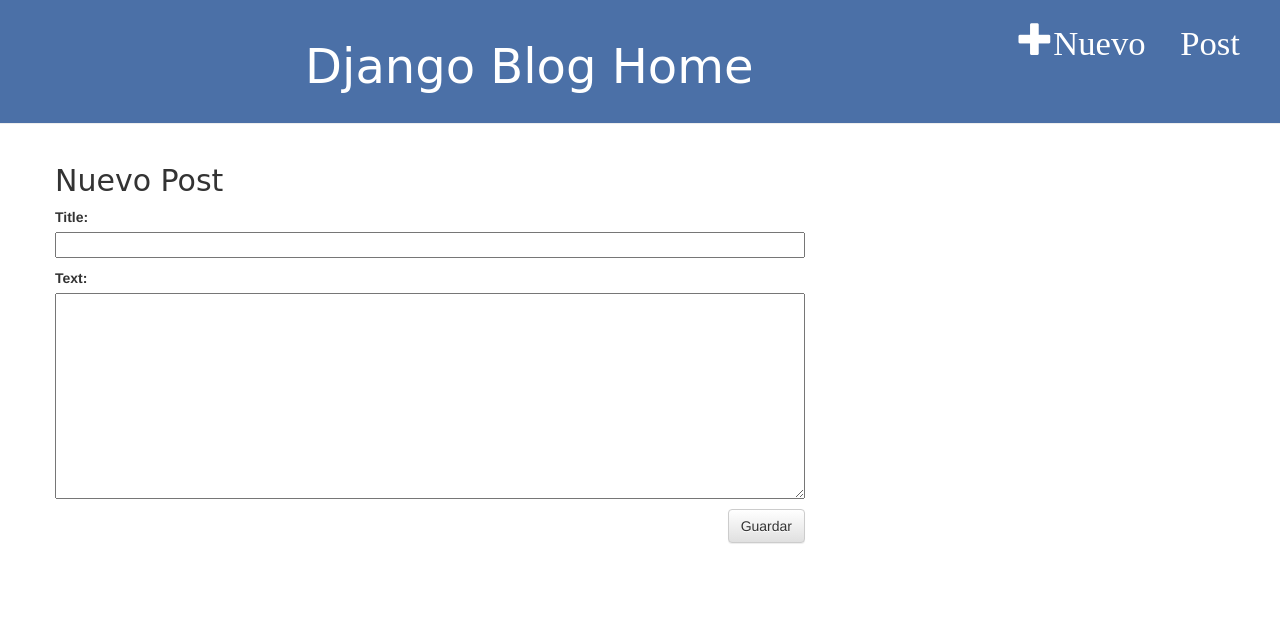
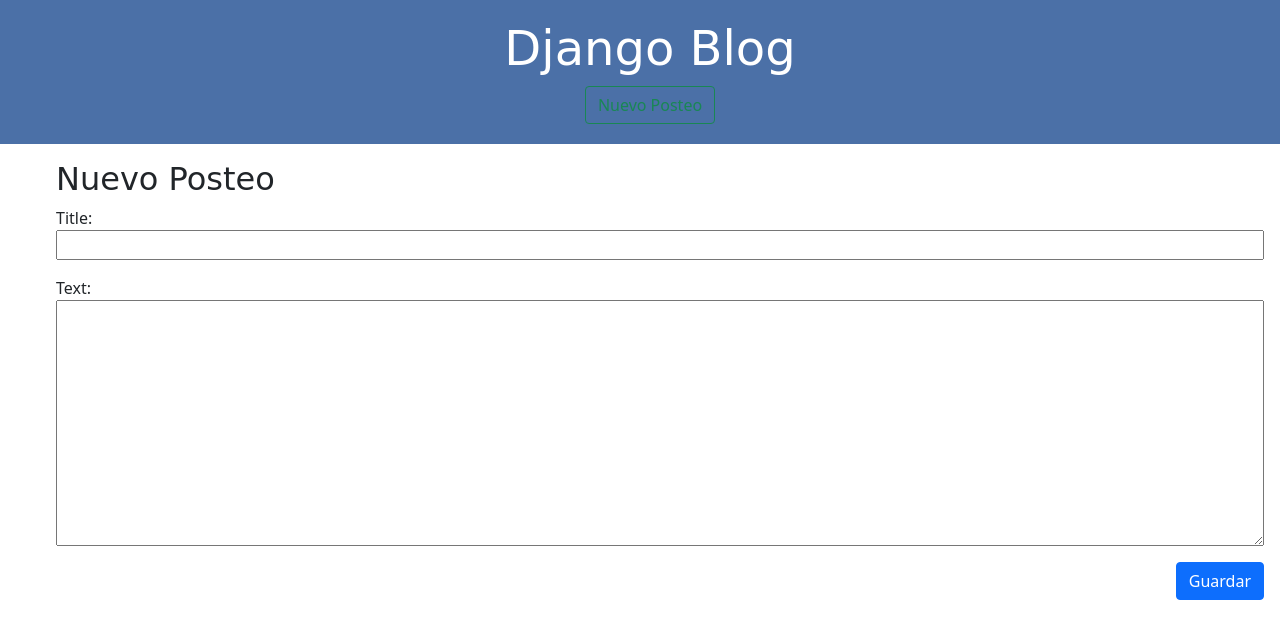
Before and after one commit to alejandroPolak-1/pythonDjangoBlog, a Django app: page /post/new in a window 1280 px wide. Shown: the top 639 px of the page. Run offline with Django 3.2, Linux system fonts and the light colour scheme; some libraries are stand-ins or nearby versions; some web fonts are replaced.

Commit message:
boostrap styles

```diff
--- a/blog/templates/blog/base.html
+++ b/blog/templates/blog/base.html
@@ -5,23 +5,25 @@
         <meta name="viewport" content="width=device-width, initial-scale=1.0">
         <title>Blog Django</title>
         <link rel="stylesheet" href="https://fonts.googleapis.com/css2?family=Akaya+Telivigala&subset=latin,latin-ext" type="text/css">
-        <link rel="stylesheet" href="//maxcdn.bootstrapcdn.com/bootstrap/3.2.0/css/bootstrap.min.css">
-        <link rel="stylesheet" href="//maxcdn.bootstrapcdn.com/bootstrap/3.2.0/css/bootstrap-theme.min.css">
+        <link rel="stylesheet" href="https://cdn.jsdelivr.net/npm/bootstrap@5.0.0-beta2/dist/css/bootstrap.min.css" integrity="sha384-BmbxuPwQa2lc/FVzBcNJ7UAyJxM6wuqIj61tLrc4wSX0szH/Ev+nYRRuWlolflfl" crossorigin="anonymous">
         <link rel="stylesheet" href="{% static 'css/blog.css' %}">
     </head>
     <body>
-       <div class="page-header">
-           <a href="{% url 'post_new' %}" class="top-menu"><span class="glyphicon glyphicon-plus">Nuevo Post</span></a>
-           <h1><a href="/">Django Blog Home</a></h1>
+        <div class="page-header d-flex justify-content-evenly">
+            <div class="align-items-center">
+                <h1 class="text-center"><a href="/">Django Blog</a></h1>
+                <a href="{% url 'post_new' %}" class="btn btn-outline-success">Nuevo Posteo</a>
+            </div>
         </div>
 
-        <div class="content container">
-            <div class="row">
-                <div class="col-md-8">
-                    {% block content %}
-                    {% endblock %}
-                </div>
-            </div>
+        <div class="content ccontainer overflow-hidden">
+             <div class="row">
+                 <div class="col m-3">
+                     {% block content %}
+                     {% endblock %}
+                 </div>
+             </div>
         </div>
+
     </body>
 </html>
--- a/blog/templates/blog/post_detail.html
+++ b/blog/templates/blog/post_detail.html
@@ -1,7 +1,7 @@
 {% extends 'blog/base.html' %}
 
 {% block content %}
-    <div class="post">
+    <div class="post md-3">
         {% if post.published_date %}
             <div class="date">
                 {{ post.published_date }}
@@ -9,5 +9,8 @@
         {% endif %}
         <h2>{{ post.title }}</h2>
         <p>{{ post.text|linebreaksbr }}</p>
+        <br>
+
+        <a class="btn btn-primary" href="{% url 'post_edit' pk=post.pk %}"><span class="glyphicon glyphicon-pencil">Editar</span></a>
     </div>
 {% endblock %}
--- a/blog/templates/blog/post_edit.html
+++ b/blog/templates/blog/post_edit.html
@@ -1,9 +1,9 @@
 {% extends 'blog/base.html' %}
 
 {% block content %}
-    <h2>Nuevo Post</h2>
+    <h2>Nuevo Posteo</h2>
     <form method="POST" class="post-form">{% csrf_token %}
         {{ form.as_p }}
-        <button type="submit" class="save btn btn-default">Guardar</button>
+        <button type="submit" class="save btn btn-primary">Guardar</button>
     </form>
 {% endblock %}
--- a/blog/urls.py
+++ b/blog/urls.py
@@ -4,5 +4,6 @@
 urlpatterns = [
     path('', views.post_list, name='post_list'),
     path('post/<int:pk>/', views.post_detail, name='post_detail'),
-    path('post/new', views.post_new, name='post_new')
+    path('post/new', views.post_new, name='post_new'),
+    path('post/<int:pk>/edit/', views.post_edit, name='post_edit'),
 ]
--- a/blog/views.py
+++ b/blog/views.py
@@ -23,3 +23,17 @@
     else:
         form = PostForm()
     return render(request, 'blog/post_edit.html', {'form': form})
+
+def post_edit(request, pk):
+    post = get_object_or_404(Post, pk=pk)
+    if request.method == "POST":
+        form = PostForm(request.POST, instance=post)
+        if form.is_valid():
+            post = form.save(commit=False)
+            post.author = request.user
+            post.published_date = timezone.now()
+            post.save()
+            return redirect('post_detail', pk=post.pk)
+    else:
+        form = PostForm(instance=post)
+    return render(request, 'blog/post_edit.html', {'form': form})
```
